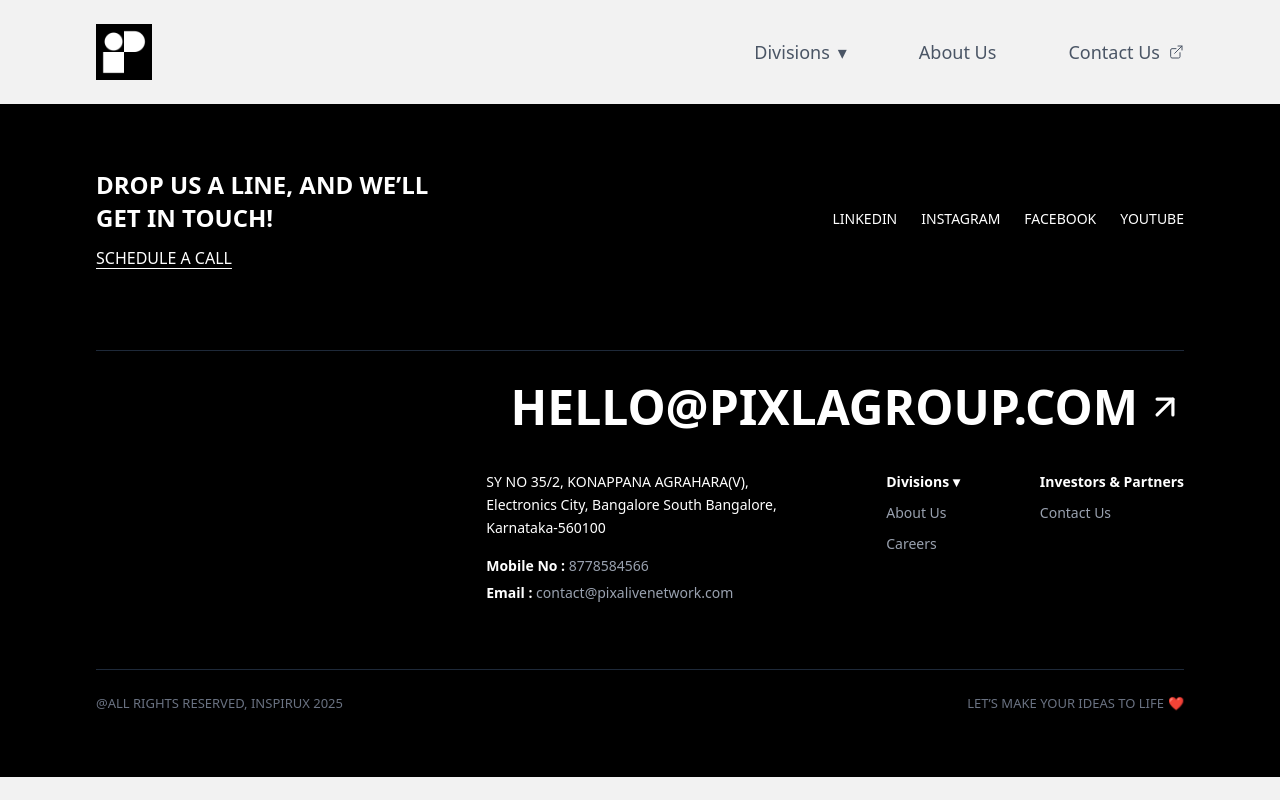
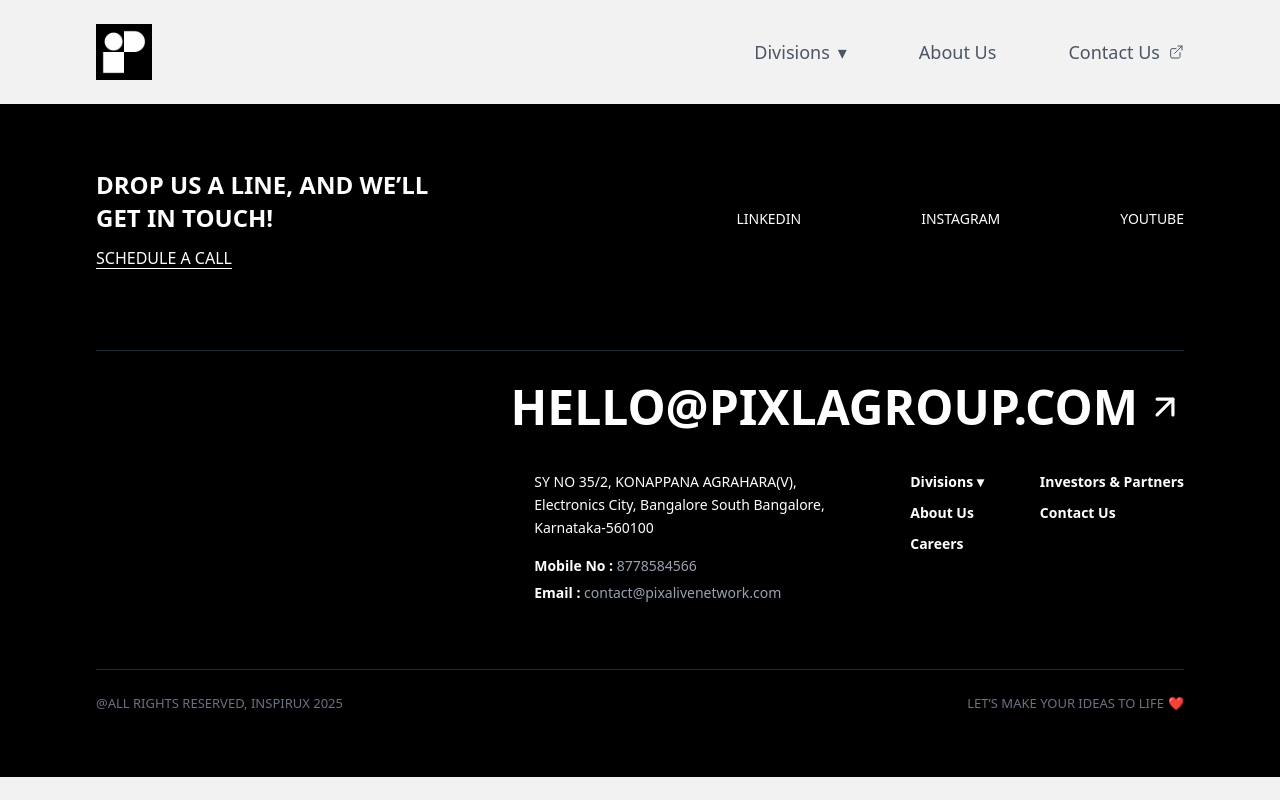
Before and after one commit to pixalivetech/Pixla_Group, a React (Vite) app: page /pixla in a window 1280 px wide. Shown: the top 800 px of the page. Built offline with nearby package versions, Linux system fonts and the light colour scheme.

Commit message:
button correction

```diff
--- a/src/Components/Footer/footer.jsx
+++ b/src/Components/Footer/footer.jsx
@@ -1,64 +1,92 @@
-import React from "react";
+import React, { useState, useRef, useEffect } from "react";
 import { ArrowUpRight } from "lucide-react";
+import { Link } from "react-router-dom";
 
 export default function Footer() {
+  const [openDivisions, setOpenDivisions] = useState(false);
+  const divisionsRef = useRef(null);
+
+  // Division links with proper routes
+  const divisionsLinks = [
+    { name: "Retail", path: "/retail" },
+    { name: "FMCG", path: "/fmcg" },
+    { name: "IT Services", path: "/it-services" },
+  ];
+
+  // Close dropdown when clicking outside
+  useEffect(() => {
+    const handleClickOutside = (event) => {
+      if (divisionsRef.current && !divisionsRef.current.contains(event.target)) {
+        setOpenDivisions(false);
+      }
+    };
+    document.addEventListener("mousedown", handleClickOutside);
+    return () => document.removeEventListener("mousedown", handleClickOutside);
+  }, []);
+
   return (
-    <footer>
-      {/* Footer Content Section (Black Background) */}
-      <div className="bg-black text-white px-6 md:px-24 py-16 font-sans">
-        {/* Top Section: Contact CTA and Social Links */}
-        <div className="flex flex-col md:flex-row justify-between items-start md:items-center pb-12 gap-8">
-          {/* Left Text */}
+    <footer className="font-sans">
+      {/* Black Footer Section */}
+      <div className="bg-black text-white px-6 md:px-24 py-16">
+        {/* Top CTA Section */}
+        <div className="flex flex-col md:flex-row justify-between items-start md:items-center gap-8 pb-12">
           <div className="flex flex-col gap-2">
             <h3 className="text-2xl font-semibold leading-snug">
               DROP US A LINE, AND WE’LL <br className="hidden sm:inline" /> GET IN TOUCH!
             </h3>
-            <a
-              href="#"
+            <Link
+              to="/contact"
               className="block mt-1 text-md underline underline-offset-4 hover:text-gray-300 transition duration-150"
             >
               SCHEDULE A CALL
-            </a>
+            </Link>
           </div>
 
           {/* Social Links */}
-          {/* Increased gap and space-x for better mobile touch targets */}
-          <div className="flex flex-wrap gap-x-6 gap-y-2 text-sm font-medium">
-            <a href="#" className="hover:text-gray-300 transition duration-150">
-              LINKEDIN
-            </a>
-            <a href="#" className="hover:text-gray-300 transition duration-150">
-              INSTAGRAM
-            </a>
-            <a href="#" className="hover:text-gray-300 transition duration-150">
-              FACEBOOK
-            </a>
-            <a href="#" className="hover:text-gray-300 transition duration-150">
-              YOUTUBE
-            </a>
+          <div className="flex flex-wrap gap-x-30 gap-y-2 text-sm font-medium">
+            {[
+              {
+                name: "LINKEDIN",
+                url: "https://www.linkedin.com/company/pixla-gold-network",
+              },
+              { name: "INSTAGRAM", url: "https://www.instagram.com/pixla_group/" },
+              {
+                name: "YOUTUBE",
+                url: "https://www.youtube.com/@PixlaGroupOfficial",
+              },
+            ].map((social, idx) => (
+              <a
+                key={idx}
+                href={social.url}
+                target="_blank"
+                rel="noopener noreferrer"
+                className="hover:text-gray-300 transition duration-150"
+              >
+                {social.name}
+              </a>
+            ))}
           </div>
         </div>
 
-        {/* Separator Line */}
+        {/* Separator */}
         <hr className="border-gray-800 my-8" />
 
-        {/* Middle Section: Email Address */}
-        <div className="flex justify-center md:justify-end  mb-10 mt-6">
+        {/* Email CTA */}
+        <div className="flex justify-center md:justify-end mb-10 mt-6">
           <h2 className="text-3xl sm:text-4xl lg:text-5xl font-semibold flex items-center gap-2 cursor-pointer hover:text-gray-300 transition duration-150">
             HELLO@PIXLAGROUP.COM
             <ArrowUpRight size={38} className="text-white" />
           </h2>
         </div>
 
-        {/* THREE COLUMNS (Address, Divisions, Investors) */}
-        <div className="flex flex-col md:flex-row justify-start md:justify-end text-sm leading-relaxed gap-10 md:gap-12 lg:gap-20">
-          {/* LEFT COLUMN: Address & Contact Details */}
+        {/* Footer Columns */}
+        <div className="flex flex-col md:flex-row justify-start md:justify-end text-sm leading-relaxed gap-10 md:gap-12 lg:gap-14">
+          {/* Address */}
           <div className="max-w-xs text-left">
             <p>
-              SY NO 35/2, KONAPPANA AGRAHARA(V), Electronics City, Bangalore South
-              Bangalore, Karnataka-560100
+              SY NO 35/2, KONAPPANA AGRAHARA(V), Electronics City, Bangalore
+              South Bangalore, Karnataka-560100
             </p>
-
             <p className="mt-4">
               <span className="font-semibold">Mobile No :</span>{" "}
               <a
@@ -68,7 +96,6 @@
                 8778584566
               </a>
             </p>
-
             <p className="mt-1">
               <span className="font-semibold">Email :</span>{" "}
               <a
@@ -80,35 +107,92 @@
             </p>
           </div>
 
-          {/* CENTER COLUMN: Divisions */}
-          <div className="text-left">
+          {/* Divisions */}
+          <div className="text-left relative" ref={divisionsRef}>
             <ul className="space-y-2">
-              <li className="text-white font-semibold">Divisions ▾</li>
-              <li className="text-gray-400 hover:text-gray-200 cursor-pointer transition duration-150">About Us</li>
-              <li className="text-gray-400 hover:text-gray-200 cursor-pointer transition duration-150">Careers</li>
+              <li>
+                <button
+                  onClick={() => setOpenDivisions(!openDivisions)}
+                  className="text-white font-semibold flex items-center gap-2 hover:text-gray-200 transition duration-150"
+                >
+                  Divisions ▾
+                </button>
+
+                {/* Dropdown menu */}
+                <ul
+                  className={`absolute left-0 mt-2 bg-black border border-gray-800 rounded-md overflow-hidden transition-all duration-300 z-10 ${
+                    openDivisions ? "max-h-60 opacity-100" : "max-h-0 opacity-0 pointer-events-none"
+                  }`}
+                >
+                  {divisionsLinks.map((div, idx) => (
+                    <li key={idx}>
+                      <Link
+                        to={div.path}
+                        className="block text-gray-400 hover:text-gray-200 cursor-pointer px-4 py-2 whitespace-nowrap transition duration-150"
+                        onClick={() => setOpenDivisions(false)}
+                      >
+                        {div.name}
+                      </Link>
+                    </li>
+                  ))}
+                </ul>
+              </li>
+
+              {/* About & Careers */}
+              <li>
+                <Link
+                  to="/about"
+                  className="text-white hover:text-gray-200 cursor-pointer transition duration-150 font-semibold"
+                >
+                  About Us
+                </Link>
+              </li>
+              <li>
+                <Link
+                  to="/careers"
+                  className="text-white hover:text-gray-200 cursor-pointer transition duration-150 font-semibold"
+                >
+                  Careers
+                </Link>
+              </li>
             </ul>
           </div>
 
-          {/* RIGHT COLUMN: Investors & Partners */}
+          {/* Investors & Partners */}
           <div className="text-left">
             <ul className="space-y-2">
-              <li className="text-white font-semibold">Investors & Partners</li>
-              <li className="text-gray-400 hover:text-gray-200 cursor-pointer transition duration-150">Contact Us</li>
+              <li>
+                <Link
+                  to="/investors"
+                  className="text-white hover:text-gray-200 cursor-pointer transition duration-150 font-semibold"
+                >
+                  Investors & Partners
+                </Link>
+              </li>
+              <li>
+                <Link
+                  to="/contact"
+                  className="text-white hover:text-gray-200 cursor-pointer transition duration-150 font-semibold"
+                >
+                  Contact Us
+                </Link>
+              </li>
             </ul>
           </div>
         </div>
 
-        {/* BOTTOM SECTION: Copyright and Tagline */}
+        {/* Bottom Section */}
         <div className="flex flex-col md:flex-row justify-between items-center mt-16 pt-6 text-[13px] text-gray-500 border-t border-gray-800">
-          <p className="order-2 md:order-1 mt-3 md:mt-0">@ALL RIGHTS RESERVED, INSPIRUX 2025</p>
+          <p className="order-2 md:order-1 mt-3 md:mt-0">
+            @ALL RIGHTS RESERVED, INSPIRUX 2025
+          </p>
           <p className="flex items-center gap-1 order-1 md:order-2">
             LET’S MAKE YOUR IDEAS TO LIFE <span className="text-red-500">❤</span>
           </p>
         </div>
       </div>
 
-      {/* Large Background Text Section (Gray Background) */}
-      {/* Fluid font size used for maximum responsiveness */}
+      {/* Large Background Text */}
       <div className="bg-[#f2f2f2] overflow-hidden select-none">
         <div className="w-full flex justify-center items-center">
           <h1 className="text-[15vw] sm:text-[12vw] md:text-[10vw] lg:text-[10rem] xl:text-[12rem] 2xl:text-[14rem] font-extrabold text-black leading-none py-10 tracking-tight whitespace-nowrap opacity-20 transition duration-300 hover:opacity-100">
--- a/src/Components/Home/Acadamy.jsx
+++ b/src/Components/Home/Acadamy.jsx
@@ -46,7 +46,7 @@
           <img
             src={DivisionImage}
             alt="Division"
-            className="w-40 h-48 object-cover"
+            className="w-50 h-55 object-cover"
           />
         </div>
 
--- a/src/Components/Home/Partner.jsx
+++ b/src/Components/Home/Partner.jsx
@@ -1,4 +1,5 @@
 import React from "react";
+import { Link } from "react-router-dom";
 import handshakeImage from "./../../assets/Home/partner.png";
 
 export default function InvestorsAndPartners() {
@@ -61,12 +62,14 @@
             </ul>
 
             <div className="mt-10">
+              <Link to ="/about">
               <button
                 type="button"
                 className="inline-block py-3 px-10 bg-black text-white text-lg font-semibold hover:bg-gray-800 transition"
               >
                 Explore
               </button>
+              </Link>
             </div>
           </div>
         </div>
--- a/src/Components/Home/about.jsx
+++ b/src/Components/Home/about.jsx
@@ -5,8 +5,8 @@
 
 export default function WhoWeAreSection() {
   return (
-    <section className="bg-[#f2f2f2] py-12 md:py-24 font-sans">
-      <div className="mx-auto px-4 sm:px-6 md:px-24">
+    <section className="bg-[#f2f2f2] py-16 md:py-24 font-sans">
+      <div className="mx-auto px-6 md:px-24">
         {/* ===== DESKTOP / TABLET VIEW ===== */}
         <div className="hidden md:flex items-start justify-between gap-12">
           {/* LEFT COLUMN */}
@@ -45,7 +45,7 @@
               <div className="w-72 h-[1px] bg-gray-300"></div>
 
               <a
-                href="#"
+                href="/about"
                 className="inline-flex items-center gap-3 bg-black text-white
                            px-4 py-2 text-base font-medium shadow-sm
                            whitespace-nowrap hover:bg-gray-800 transition duration-300"
--- a/src/Components/Home/hero.jsx
+++ b/src/Components/Home/hero.jsx
@@ -88,7 +88,7 @@
           <div className="absolute inset-0 flex items-start justify-center pointer-events-none">
             <div className="bg-[#f2f2f2]/100 backdrop-blur-sm pl-30 pb-8 pr-30 shadow-lg">
               <a
-                href="#"
+                href="/retail"
                 className="inline-flex items-center justify-center
                        bg-black text-white px-8 py-3
                        text-base font-medium shadow-lg
@@ -111,7 +111,7 @@
         </div>
 
         {/* --- Statistics Bar --- */}
-        <div className="mt-10 md:mt-16 grid grid-cols-2 sm:grid-cols-2 md:grid-cols-4 gap-6 md:gap-8 items-center">
+        <div className="mt-10 md:mt-16 grid grid-cols-2 sm:grid-cols-2 md:grid-cols-4 gap-6 md:gap-40 items-center">
           {stats.map((s, idx) => {
             const animated = animatedValues[idx];
             return (
```
Also changed, not shown: src/Components/Home/division.jsx (+23 -9 lines).
